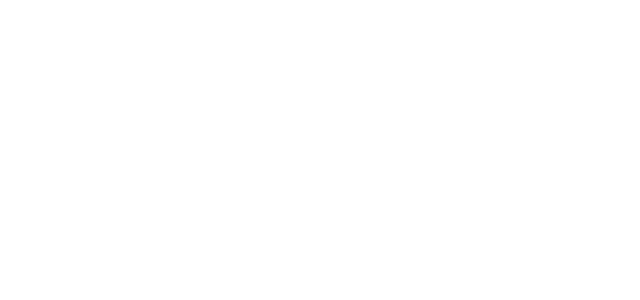
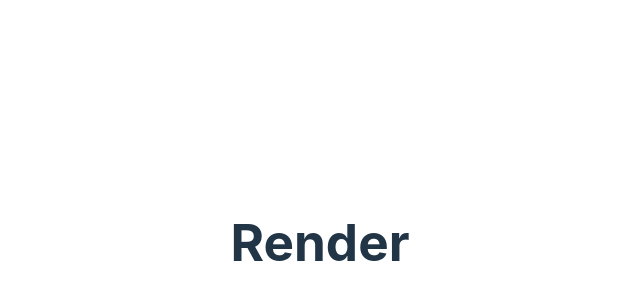
Before and after one commit to Bhanu-Partap/react-learnings-with-vite, a React (Vite) app in the folder my-first-react-app/: page / in a window 1280 px wide. Shown: the part 158-458 px from the top of the page, without its empty margins (320-960 px from the left). Built offline with nearby package versions, Linux system fonts and the light colour scheme.

Commit message:
Props passed from the parent component

```diff
--- a/my-first-react-app/src/App.jsx
+++ b/my-first-react-app/src/App.jsx
@@ -1,3 +1,4 @@
+import { useState } from "react"
 import "./App.css"
 // import Constructor from "./Components/Constructor"
 import Render from "./Components/Render"
@@ -45,6 +46,9 @@ export default function App() {
   // }
 
 
+// =================== For Render Component State created =====================//
+const[name,setName] = useState("BMW")
+
   return (
     <>
       {/* <h1>{data}</h1>
@@ -76,7 +80,7 @@ export default function App() {
       {/* <Login /> */}
       {/* <PropsAsset data={getData} name={lamborghini}/> */}
       {/* <Constructor name="honeey" /> */}
-      <Render name="Bugatti" />
+      <Render name="Porsche" />
 
     </>
   )
--- a/my-first-react-app/src/Components/Render.jsx
+++ b/my-first-react-app/src/Components/Render.jsx
@@ -1,10 +1,12 @@
 import React, { Component } from 'react'
 
 export default class Render extends Component {
-  render() {
+  render(props) {
     return (
       <>
-
+        <div className="render">
+            <h1>Render </h1>
+        </div>
       </>
     )
   }
```
